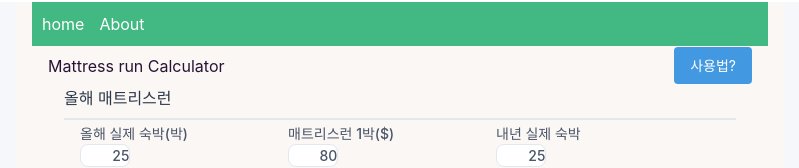
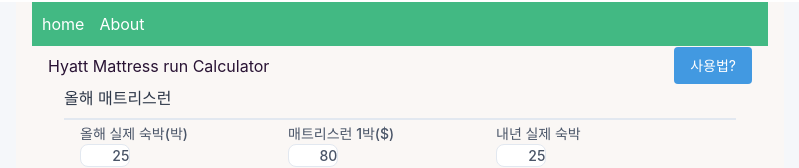
Before and after one commit to MJShinpain/travel, a Vue app: page /hyatt-calculator in a window 1280 px wide. Shown: the top 168 px of the page, without its empty margins (240-1039 px from the left). Built offline with nearby package versions, Linux system fonts and the light colour scheme.

Commit message:
페이지 이름 변경

```diff
--- a/src/views/HyattCalculator.vue
+++ b/src/views/HyattCalculator.vue
@@ -1,6 +1,6 @@
 <template>
   <div class="header-container">
-    <h1>Mattress run Calculator</h1>
+    <h1>Hyatt Mattress run Calculator</h1>
     <router-link to="/hyatt-mattress-run" class="how-to-button">
       <span class="desktop-text">사용법?</span>
       <span class="mobile-text">사용법?</span>
```
